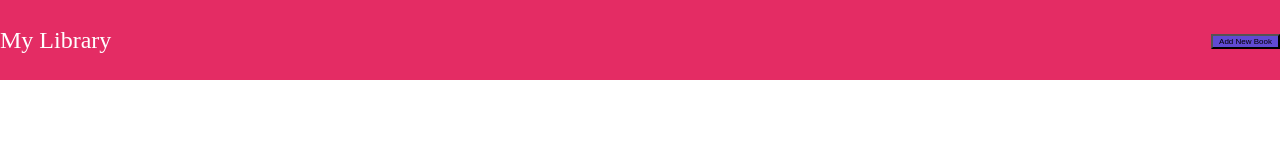
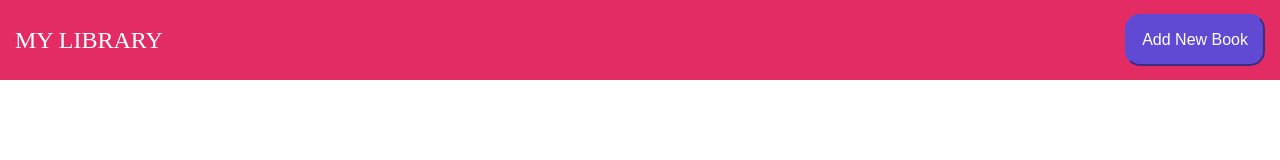
Before and after one commit to Cena-JM/Library, a plain HTML site: page index.html in a window 1280 px wide. Drawn offline with Linux system fonts and the light colour scheme.

Commit message:
Add navbar

```diff
--- a/assets/css/main.css
+++ b/assets/css/main.css
@@ -9,15 +9,21 @@
   background-color: #e42c64;
 }
 
-.nav-text{
+.nav-text, .nav-btn{
   color: #ffffff;
+  margin: 15px;
 }
 
 .nav-text h1{
   font-size: 1.5rem;
+  text-transform: uppercase;
 }
 
 .nav-btn button{
   background-color: #614ad3;
-  font-size: 0.5em;
+  font-size: 1.0em;
+  padding: 15px;
+  border-radius: 15px;
+  border-color: #614ad3;
+  color: #ffffff;
 }
--- a/index.html
+++ b/index.html
@@ -15,7 +15,7 @@
                 <h1>My Library</h1>
             </div>
             <div class="nav-btn" id="new-book">
-                <button>Add New Book</button>
+                <button id="new-book-btn">Add New Book</button>
             </div>
         </div>
     </header>
```
